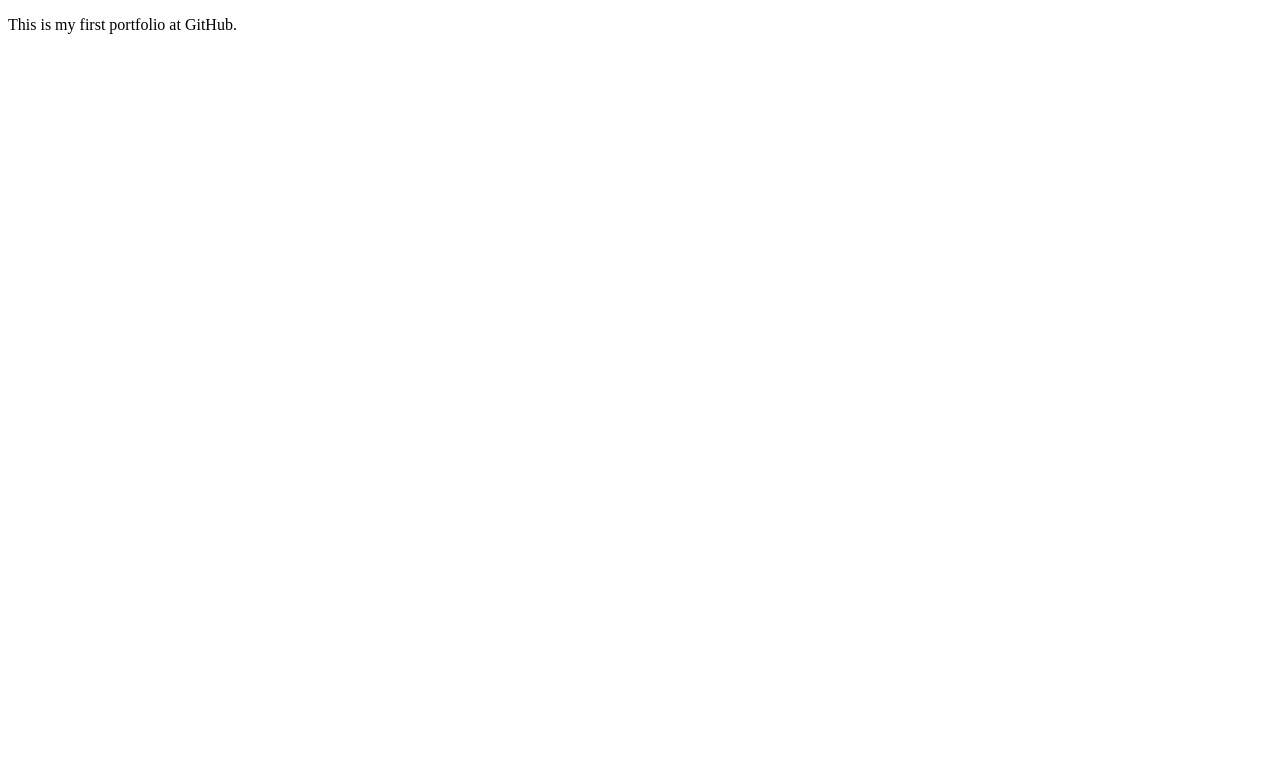
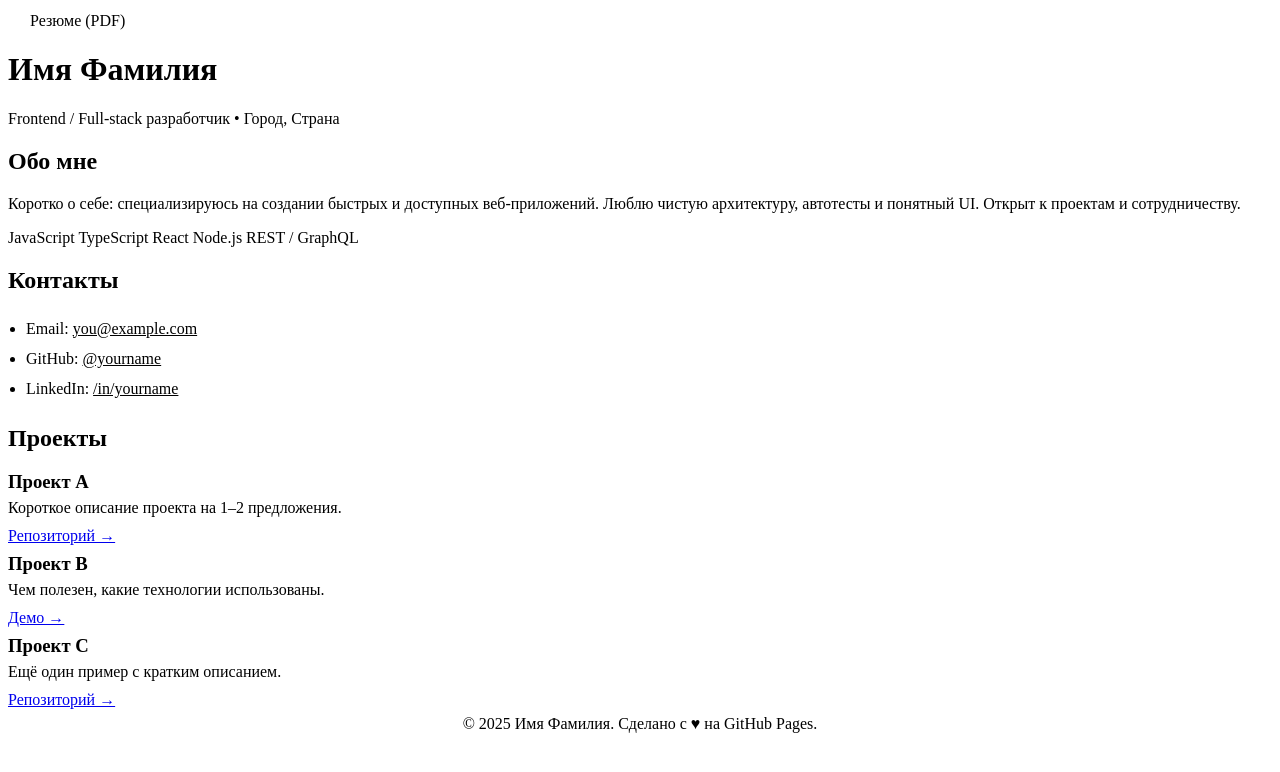
Before and after one commit to Skiift/Skiift.github.io, a plain HTML site: page index.html in a window 1280 px wide. Drawn offline with Linux system fonts and the light colour scheme.

Commit message:
Update index.html

```diff
--- a/index.html
+++ b/index.html
@@ -1,9 +1,81 @@
-<!DOCTYPE html>
-<html>
-  <head>
-    <title>Portfolio</title>
-  </head>
-  <body>
-    <p>This is my first portfolio at GitHub.</p>
-  </body>
+<!doctype html>
+<!-- Иконка-скрепка (SVG) -->
+<svg width="18" height="18" viewBox="0 0 24 24" fill="none" xmlns="http://www.w3.org/2000/svg" aria-hidden="true">
+<path d="M21.44 11.05l-7.78 7.78a6 6 0 11-8.49-8.49l8.49-8.49a4 4 0 115.66 5.66l-8.49 8.49a2 2 0 11-2.83-2.83l7.78-7.78" stroke="white" stroke-width="2" stroke-linecap="round" stroke-linejoin="round"/>
+</svg>
+Резюме (PDF)
+</a>
+
+
+<div class="container">
+<header>
+<div class="avatar" role="img" aria-label="Аватар"></div>
+<div>
+<h1>Имя Фамилия</h1>
+<div class="subtitle">Frontend / Full‑stack разработчик • Город, Страна</div>
+</div>
+</header>
+
+
+<div class="grid">
+<section class="card" aria-labelledby="about-title">
+<h2 id="about-title">Обо мне</h2>
+<p>
+Коротко о себе: специализируюсь на создании быстрых и доступных веб‑приложений.
+Люблю чистую архитектуру, автотесты и понятный UI. Открыт к проектам и сотрудничеству.
+</p>
+<div>
+<span class="tag">JavaScript</span>
+<span class="tag">TypeScript</span>
+<span class="tag">React</span>
+<span class="tag">Node.js</span>
+<span class="tag">REST / GraphQL</span>
+</div>
+</section>
+
+
+<aside class="card" aria-labelledby="contacts-title">
+<h2 id="contacts-title">Контакты</h2>
+<ul style="margin:0; padding-left:18px; line-height:1.9">
+<li>Email: <a href="mailto:you@example.com" style="color:var(--accent)">you@example.com</a></li>
+<li>GitHub: <a href="https://github.com/yourname" target="_blank" rel="noopener" style="color:var(--accent)">@yourname</a></li>
+<li>LinkedIn: <a href="https://www.linkedin.com/in/yourname" target="_blank" rel="noopener" style="color:var(--accent)">/in/yourname</a></li>
+</ul>
+</aside>
+</div>
+
+
+<section class="card" aria-labelledby="projects-title">
+<h2 id="projects-title">Проекты</h2>
+<div class="projects">
+<div class="project">
+<h3 style="margin:8px 0 6px">Проект A</h3>
+<p style="margin:0 0 10px; color: var(--muted)">Короткое описание проекта на 1–2 предложения.</p>
+<a href="#" target="_blank" rel="noopener">Репозиторий →</a>
+</div>
+<div class="project">
+<h3 style="margin:8px 0 6px">Проект B</h3>
+<p style="margin:0 0 10px; color: var(--muted)">Чем полезен, какие технологии использованы.</p>
+<a href="#" target="_blank" rel="noopener">Демо →</a>
+</div>
+<div class="project">
+<h3 style="margin:8px 0 6px">Проект C</h3>
+<p style="margin:0 0 10px; color: var(--muted)">Ещё один пример с кратким описанием.</p>
+<a href="#" target="_blank" rel="noopener">Репозиторий →</a>
+</div>
+</div>
+</section>
+
+
+<footer style="text-align:center; color: var(--muted); padding: 6px 0 16px;">
+© <span id="year"></span> Имя Фамилия. Сделано с ♥ на GitHub Pages.
+</footer>
+</div>
+
+
+<script>
+// Текущий год
+document.getElementById('year').textContent = new Date().getFullYear();
+</script>
+</body>
 </html>
```
